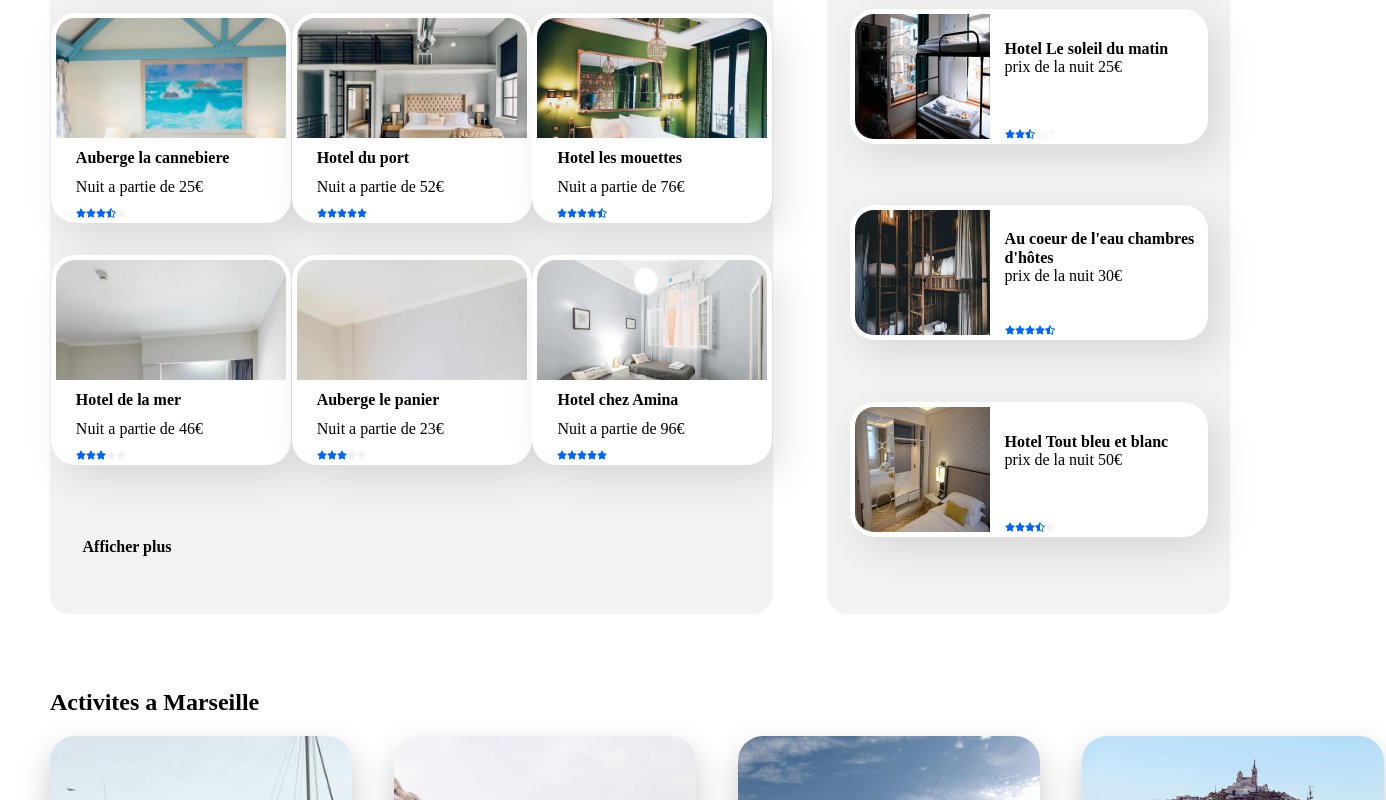
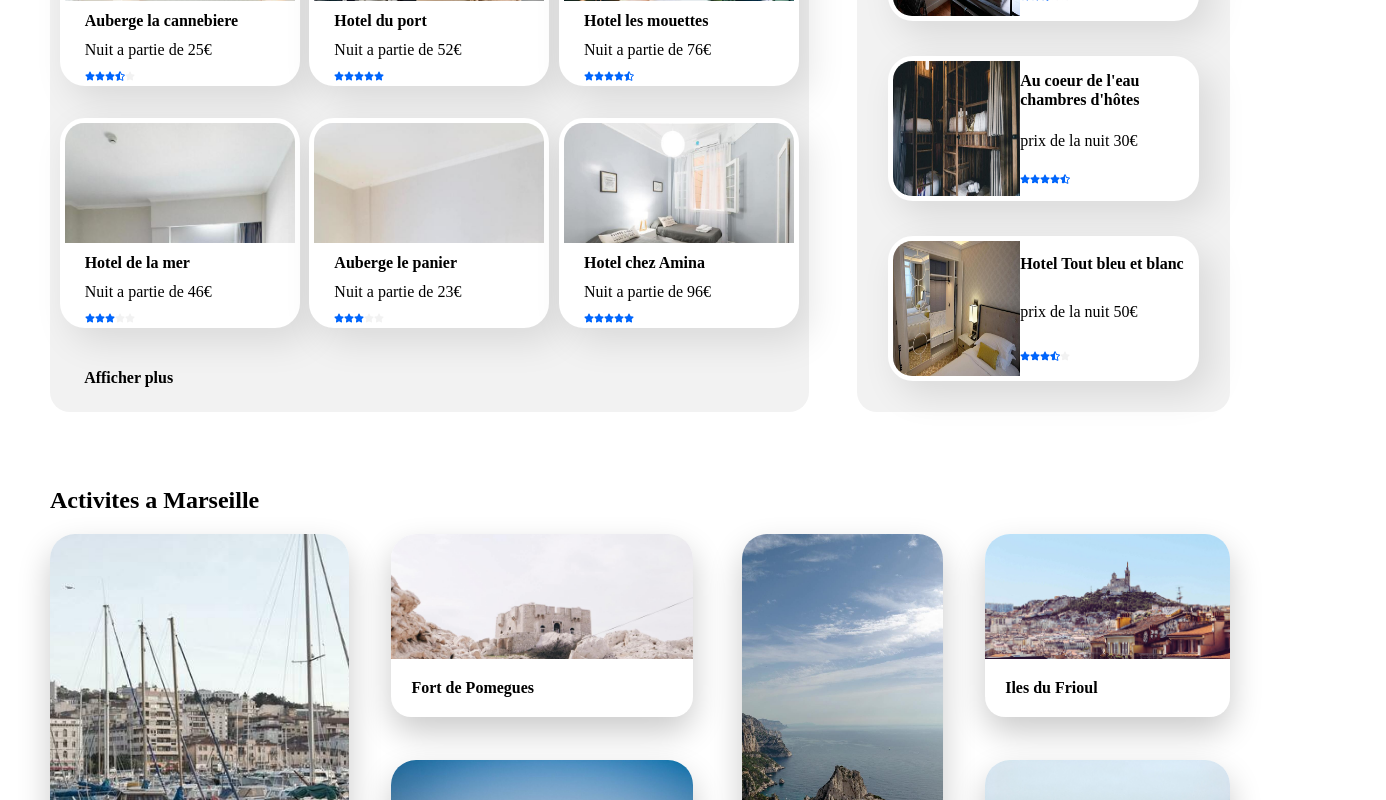
Before and after one commit to Pugnare/diarra_jacques_-_07_juillet_2021, a plain HTML site: page index.html in a window 1280 px wide. Shown: the part 600-1400 px from the top of the page, 1386 px wide, since content can reach past the window. Drawn offline with Linux system fonts and the light colour scheme.

Commit message:
creection du css

```diff
--- a/css/layout.css
+++ b/css/layout.css
@@ -20,7 +20,7 @@ ul {
 }
 
 #branding>img {
-    width: 150px;
+    width: 94px;
 }
 
 #branding h1+p {
@@ -50,7 +50,6 @@ div#filter {
     display: flex;
     flex-flow: column wrap;
     justify-content: space-evenly;
-    height: 230px;
 }
 
 div#filter figure {
@@ -63,11 +62,10 @@ div#filter figure {
 }
 
 div#filter ul#filter_field {
-    width: 75%;
     display: flex;
     flex-wrap: wrap;
     align-items: center;
-    justify-content: space-around;
+
 }
 
 
@@ -98,14 +96,12 @@ div#filter div#filter_style label input {
 
 div#filter a {
     padding: 15px;
-
 }
 
 
 /*--- icon -----------*/
 div#filter div#filter_style img.fa-map-marker-alt {
     padding: 15px 25px 18px;
-
 }
 
 header#branding div#filter div#filter_style label+img.fa-searh-solid {
@@ -121,21 +117,26 @@ div#filter div#filter_style+ul#filter_field li img {
 
 /*----------------------------------------------------------------- Main ----------------------------------------------------------*/
 
+main{
+   margin-top: 20px;
 
+}
 /*-------------------------------------------------------------- Section -----------------------------------------------------------*/
 
 section#container_main {
     display: flex;
     justify-content: space-between;
+
+
 }
 
 /*--- Container_main content_main   -----------------------*/
 
 section#container_main article#content_main {
-    width: 61.3%;
+    width: 64.3%;
     display: flex;
     flex-flow: column wrap;
-    justify-content: space-evenly;
+
 
 }
 
@@ -153,6 +154,9 @@ section#container_main article#content_main div+span {
 
 section#container_main article#content_main div+span {
     margin: 25px 0;
+
+    bottom: 0;
+    left: 33px;
 }
 
 /*--- content_main ul -----*/
@@ -201,10 +205,11 @@ section#container_main article#content_main ul li ul.note_list {
 /*--- container_main content_sub ----------------------------------------------------------------------*/
 
 section#container_main article#content_sub {
-
     display: flex;
     flex-flow: column wrap;
     align-items: center;
+
+    width: 31.6%;
 }
 
 
@@ -215,17 +220,18 @@ section#container_main article#content_sub img.fa-chart-line {
 
 /*--- content_sub ul -------------*/
 section#container_main article#content_sub>ul {
-    width: 89%;
-    height: 650px;
     display: flex;
+    padding: 0 31px;
     flex-flow: column wrap;
-    justify-content: space-evenly;
+    gap: 35px;
+
 }
 
 /*--- content_sub li ---------*/
 
 section#container_main article#content_sub ul li {
     display: flex;
+    justify-content: space-between;
 
 }
 
@@ -239,15 +245,8 @@ section#container_main article#content_sub h2 {
 /*--- content_sub div ---*/
 section#container_main article#content_sub ul li.list_populaire div {
     display: grid;
-}
-
-section#container_main article#content_sub ul li.list_populaire div>p:nth-child(1) {
-    align-self: flex-end
-}
-
-section#container_main article#content_sub ul li.list_populaire div>ul:nth-child(3) {
-
-    align-self: flex-end;
+     width: 60%;
+     align-items: center;
 }
 
 section#container_main article#content_sub ul li.list_populaire div>p {
@@ -273,9 +272,8 @@ section#container_main article#content_main ul li img {
 }
 
 section#container_main article#content_sub ul li .img_populaire {
-    width: 135px;
-    height: 125px;
-    margin-right: 15px;
+    width: 127px;
+    height: 135px;
 }
 
 
@@ -287,20 +285,14 @@ section#container_sub {
     margin-top: 75px;
 }
 
-
-
-section#container_sub article#content_main ul#activites li p {
-    position: absolute;
-    bottom: -16px;
-    width: 94%;
-}
-
 section#container_sub article#content_main ul li {
+    display: flex;
     height: 183px;
     position: relative;
     background-position: center;
-    background-size: 100%;
+    background-size: cover;
     background-repeat:no-repeat;
+    max-width:302px;
 }
 
 section#container_sub article#content_main ul li:nth-child(3n+1) {
@@ -308,11 +300,16 @@ section#container_sub article#content_main ul li:nth-child(3n+1) {
     background-size:cover;
 }
 
+section#container_sub article#content_main ul#activites li p {
+    margin: initial;
+    align-self: flex-end;
+    width: 100%;
+}
 /*grid #container_sub*/
+
 section#container_sub article#content_main ul#activites {
 
     display: grid;
-    grid-template-columns: repeat(4, 302px);
     column-gap: 42px;
     row-gap: 42px;
     grid-template-areas:
--- a/css/media_query.css
+++ b/css/media_query.css
@@ -2,6 +2,12 @@
 
 /*--------------------------------------------------------------------- mobile ---------------------------------------------------------------------*/
 /*575.98 x 667*/
+
+@media screen and (min-width: 576px) and (max-width:900px){
+    body{
+
+    }
+}
 
 @media screen and (max-width: 575.98px) {
     body {
@@ -188,6 +194,8 @@
 
     section#container_main article#content_sub {
         margin-bottom: 30px;
+        width: 100%;
+        padding-bottom: 50px
     }
 
     section#container_main article#content_sub h2 {
@@ -197,24 +205,29 @@
 
     section#container_main article#content_sub>ul {
         margin: initial;
+    }
 
+    section#container_main article#content_sub ul li.list_populaire div {
+        width: 52%;
     }
 
     /*--- #container_sub #content_main ---*/
     section#container_sub{
+
         margin: initial;
         padding: 0 25px;
     }
 
     section#container_sub article#content_main ul#activites{
+        display: flex;
         grid-column-gap:initial;
-
-        display: flex;
         flex-flow: column wrap;
+        align-items: center;
     }
 
-    section#container_sub article#content_main ul li:nth-child(3n+1) {
-        height: 183px;
+    section#container_sub article#content_main ul#activites li {
+        min-width: 335px ;
+        height: 189px;
     }
 
 
@@ -249,8 +262,8 @@
         background-color: initial;
     }
 
-
-    section#container_main article#content_sub {
-        border-radius: initial !important;
+    main#wrapper section#container_main article#content_main,
+    main#wrapper section#container_main article#content_sub {
+        border-radius: initial;
     }
 }
```
